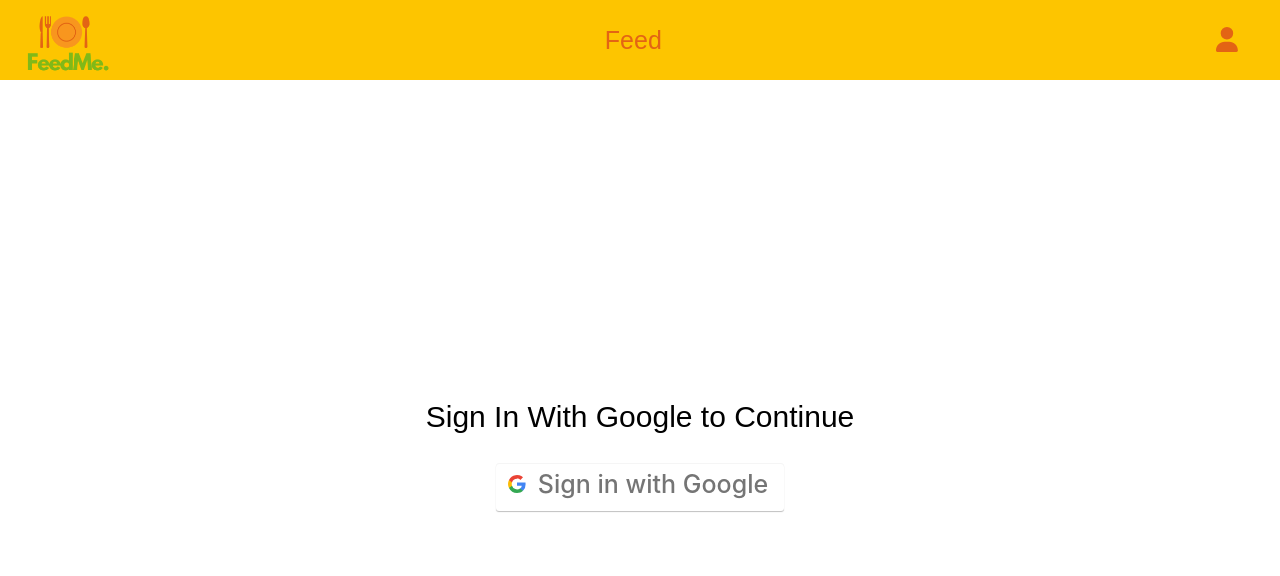
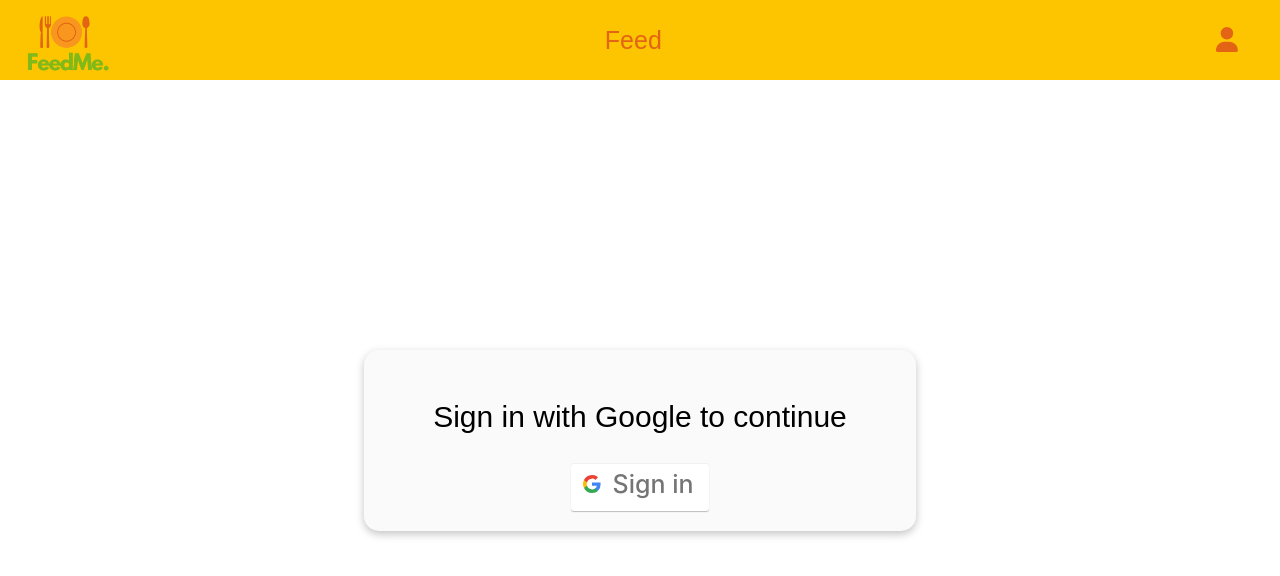
Before and after one commit to georghz/feedme, a React (Create React App) app in the folder feedme/: page /profilepage in a window 1280 px wide. Shown: the top 576 px of the page. Built offline with nearby package versions, Linux system fonts and the light colour scheme; no server answers; the database is empty; a web font is replaced by a local one.

Commit message:
Changed the profilepage with data from google user Also changed CSS on the log in-screen

```diff
--- a/feedme/src/components/Login.css
+++ b/feedme/src/components/Login.css
@@ -1,11 +1,18 @@
 
 .loginPage {
-    width: 100vw;
-    height: calc(100vh - 80px);
+
+    width: 40%;
+    height: auto;
     display: flex;
     flex-direction: column;
     justify-content: center;
     align-items: center;
+    background-color: rgb(250, 250, 250);
+    box-shadow: rgba(0, 0, 0, 0.24) 0px 3px 8px;
+    margin: 20px;
+    padding: 20px;
+    border-radius: 15px;
+    margin: 0 20px;
   }
 
   .loginPage p {
--- a/feedme/src/components/Login.js
+++ b/feedme/src/components/Login.js
@@ -15,9 +15,9 @@
 
   return (
     <div className="loginPage">
-      <p>Sign In With Google to Continue</p>
+      <p>Sign in with Google to continue</p>
       <button className="login-with-google-btn" onClick={signInWithGoogle}>
-        Sign in with Google
+        Sign in
       </button>
     </div>
   );
--- /dev/null
+++ b/feedme/src/components/Profile.css
@@ -0,0 +1,11 @@
+.profileBox {
+   width: 20%;
+   height: auto;
+   /* max-height: 600px; */
+   background-color: rgb(250, 250, 250);
+   box-shadow: rgba(0, 0, 0, 0.24) 0px 3px 8px;
+   margin: 20px;
+   padding: 20px;
+   border-radius: 15px;
+   margin: 0 20px;
+  }
--- /dev/null
+++ b/feedme/src/components/Profile.js
@@ -0,0 +1,52 @@
+import "./Profile.css";
+import { useContext } from "react";
+import { AuthContext } from "../App";
+import React, { useEffect, useState } from "react";
+import { getDocs, collection, query, where } from "firebase/firestore";
+import { db } from "../firebase-config";
+
+export default function Profile() {
+  const user = useContext(AuthContext);
+  let createdValue = 0;
+  let likedValue = 0;
+
+  const getCreatedRecipesCount = async () => {
+    const q = query(
+      collection(db, "recipes"),
+      where("author.id", "==", user.uid)
+    );
+    const data = await getDocs(q);
+    console.log(data.size);
+    createdValue = data.size;
+    console.log("Created: " + createdValue);
+    return createdValue;
+  };
+
+  const getLikedPostsCount = async () => {
+    const q = query(
+      collection(db, "recipes"),
+      where("likedBy", "array-contains", user?.uid)
+    );
+    const data = await getDocs(q);
+    likedValue = data.size;
+    console.log("LIKES = " + likedValue);
+    return likedValue;
+  };
+
+  useEffect(() => {
+    getCreatedRecipesCount();
+    getLikedPostsCount();
+  }, []);
+
+  return (
+
+    <div className="profileBox">
+      <img src={user.photoURL}/>
+      <p>{user.displayName}</p>
+      <p>{user.email}</p>
+      <p>Total recipes created: {getCreatedRecipesCount}</p>
+      <p>Total likes given: {getLikedPostsCount}</p>
+    </div>
+
+  );
+}
--- a/feedme/src/pages/ProfilePage.css
+++ b/feedme/src/pages/ProfilePage.css
@@ -7,6 +7,7 @@
     justify-content: center;
     align-items: center;
   }
+
 
   .loginPage p {
     font-size: 30px;
--- a/feedme/src/pages/ProfilePage.js
+++ b/feedme/src/pages/ProfilePage.js
@@ -3,9 +3,8 @@
 import { signOut, deleteUser } from "firebase/auth";
 import { useNavigate } from "react-router-dom";
 import "./ProfilePage.css";
-
 import Login from "../components/Login";
-
+import Profile from "../components/Profile";
 import { useContext } from "react";
 import { AuthContext } from "../App";
 
@@ -24,15 +23,19 @@
 
   return (
     <div className="profilePage">
+
       {user === null ? (
           <Login />
         ) : (
           <>
+            <Profile></Profile>
             <button onClick={signUserOut}> Log Out</button>
             <button onClick={deletUser}> Delete User </button>
           </>
         )}
+
     </div>
+
   );
 }
 
```
